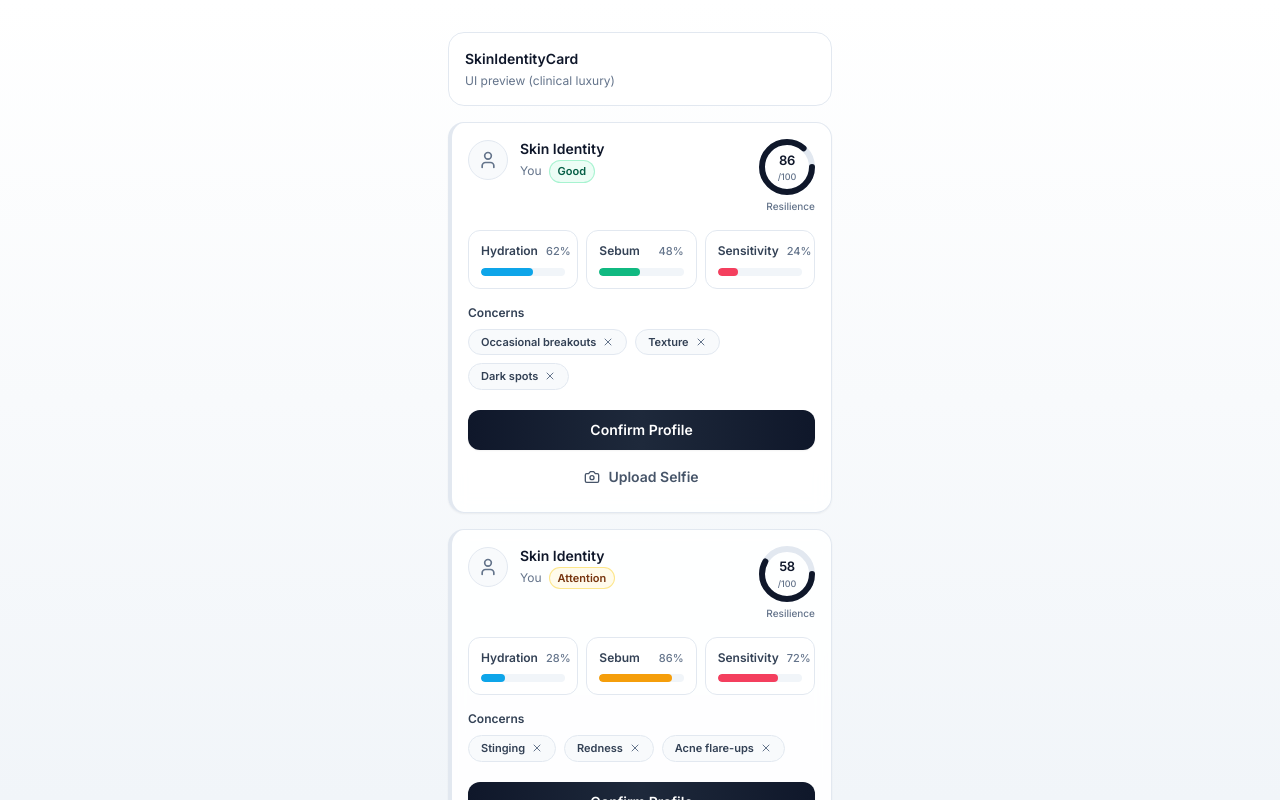
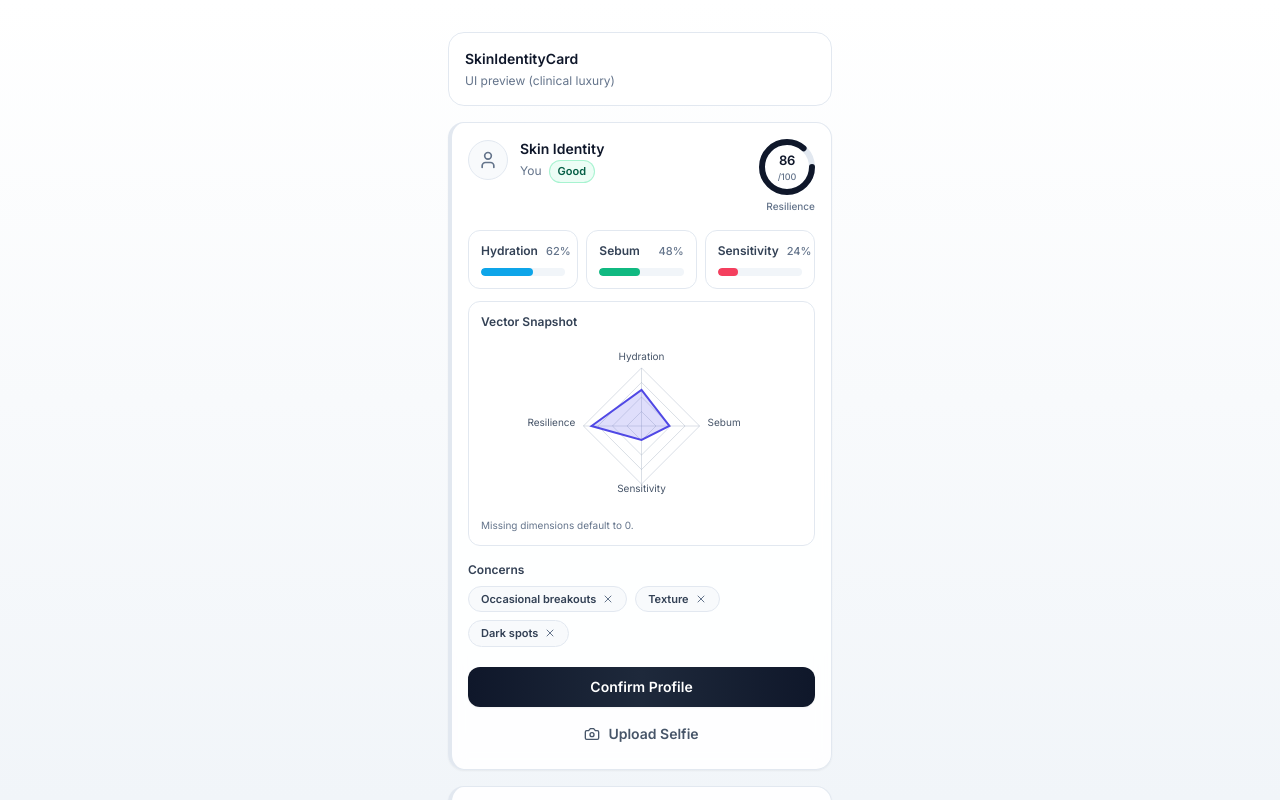
Before and after one commit to pengxu9-rgb/Aurora-Beauty-Decision-System, a Next.js app: page /chat/ui in a window 1280 px wide. Shown: the top 800 px of the page. Built offline with nearby package versions, Linux system fonts and the light colour scheme.

Commit message:
Chat UI: add radar chart (recharts, dynamic)

```diff
--- a/components/chat/SkinIdentityCard.tsx
+++ b/components/chat/SkinIdentityCard.tsx
@@ -2,7 +2,10 @@
 
 import { AnimatePresence, motion } from "framer-motion";
 import { Camera, User, X } from "lucide-react";
+import dynamic from "next/dynamic";
 import { useCallback, useEffect, useMemo, useState } from "react";
+
+import { cn } from "@/lib/cn";
 
 type SkinHealthStatus = "good" | "attention";
 
@@ -27,9 +30,10 @@ export type SkinIdentityCardProps = {
   onUploadSelfie?: () => void;
 };
 
-function cx(...parts: Array<string | false | null | undefined>) {
-  return parts.filter(Boolean).join(" ");
-}
+const SkinIdentityRadar = dynamic(() => import("./SkinIdentityRadar").then((m) => m.SkinIdentityRadar), {
+  ssr: false,
+  loading: () => <div className="h-44 w-full rounded-xl border border-slate-200 bg-slate-50" />,
+});
 
 function clampPercent(value: number) {
   if (!Number.isFinite(value)) return 0;
@@ -111,7 +115,7 @@ function MetricBar({
       </div>
       <div className="mt-2 h-2 w-full overflow-hidden rounded-full bg-slate-100">
         <div
-          className={cx("h-full rounded-full transition-colors", high ? "bg-amber-500" : barClassName)}
+          className={cn("h-full rounded-full transition-colors", high ? "bg-amber-500" : barClassName)}
           style={{ width: `${value}%` }}
           aria-hidden
         />
@@ -168,7 +172,7 @@ export function SkinIdentityCard({
       initial={{ opacity: 0, y: 14 }}
       animate={{ opacity: 1, y: 0 }}
       transition={{ duration: 0.35, ease: "easeOut" }}
-      className={cx(
+      className={cn(
         "w-full max-w-sm rounded-2xl border border-slate-200 bg-white/90 backdrop-blur shadow-sm",
         "border-l-4",
         statusBorderClass(status),
@@ -192,7 +196,7 @@ export function SkinIdentityCard({
               <div className="text-sm font-semibold text-slate-900">Skin Identity</div>
               <div className="mt-0.5 flex items-center gap-2">
                 <div className="text-xs text-slate-500">{name}</div>
-                <div className={cx("inline-flex items-center rounded-full px-2 py-0.5 text-[11px] font-semibold ring-1", pill.className)}>
+                <div className={cn("inline-flex items-center rounded-full px-2 py-0.5 text-[11px] font-semibold ring-1", pill.className)}>
                   {pill.label}
                 </div>
               </div>
@@ -206,6 +210,14 @@ export function SkinIdentityCard({
           <MetricBar metric={metrics[0]} barClassName="bg-sky-500" />
           <MetricBar metric={metrics[1]} barClassName="bg-emerald-500" />
           <MetricBar metric={metrics[2]} barClassName="bg-rose-500" />
+        </div>
+
+        <div className="mt-3 rounded-xl border border-slate-200 bg-white/70 p-3">
+          <div className="text-xs font-semibold text-slate-700">Vector Snapshot</div>
+          <div className="mt-2">
+            <SkinIdentityRadar hydration={hydration} sebum={sebum} sensitivity={sensitivity} resilienceScore={resilienceScore} />
+          </div>
+          <div className="mt-1 text-[10px] text-slate-500">Missing dimensions default to 0.</div>
         </div>
 
         <div className="mt-4">
@@ -225,7 +237,7 @@ export function SkinIdentityCard({
                   <button
                     type="button"
                     onClick={() => removeConcern(tag)}
-                    className={cx(
+                    className={cn(
                       "inline-flex items-center gap-1.5 rounded-full border border-slate-200 bg-slate-50 px-3 py-1 text-[11px] font-semibold text-slate-700",
                       "hover:bg-slate-100",
                       "focus:outline-none focus:ring-2 focus:ring-indigo-100 focus:border-indigo-200",
@@ -246,7 +258,7 @@ export function SkinIdentityCard({
           <button
             type="button"
             onClick={onConfirmProfile}
-            className={cx(
+            className={cn(
               "w-full rounded-xl px-4 py-2.5 text-sm font-semibold text-white",
               "bg-gradient-to-r from-slate-900 via-slate-800 to-slate-900",
               "shadow-sm hover:shadow-md hover:brightness-110 transition",
@@ -259,7 +271,7 @@ export function SkinIdentityCard({
           <button
             type="button"
             onClick={onUploadSelfie}
-            className={cx(
+            className={cn(
               "mt-2 w-full rounded-xl border border-transparent bg-transparent px-4 py-2 text-sm font-semibold text-slate-600",
               "hover:bg-slate-50 hover:text-slate-900",
               "focus:outline-none focus:ring-2 focus:ring-indigo-100 focus:border-indigo-200",
--- /dev/null
+++ b/components/chat/SkinIdentityRadar.tsx
@@ -0,0 +1,60 @@
+"use client";
+
+import React from "react";
+import {
+  PolarAngleAxis,
+  PolarGrid,
+  Radar,
+  RadarChart,
+  ResponsiveContainer,
+  Tooltip,
+} from "recharts";
+
+type RadarDatum = { axis: string; value: number };
+
+function clamp0to100(value: number) {
+  if (!Number.isFinite(value)) return 0;
+  return Math.max(0, Math.min(100, value));
+}
+
+export const SkinIdentityRadar = React.memo(function SkinIdentityRadar({
+  hydration,
+  sebum,
+  sensitivity,
+  resilienceScore,
+}: {
+  hydration: number;
+  sebum: number;
+  sensitivity: number;
+  resilienceScore: number;
+}) {
+  const data: RadarDatum[] = React.useMemo(() => {
+    const values = { Hydration: hydration, Sebum: sebum, Sensitivity: sensitivity, Resilience: resilienceScore };
+    const out = Object.entries(values).map(([axis, v]) => ({ axis, value: clamp0to100(v) }));
+    if (out.some((d) => !Number.isFinite(d.value))) {
+      // eslint-disable-next-line no-console
+      console.warn("[Aurora] SkinIdentityRadar: non-finite value detected; using 0 fallback.");
+    }
+    return out;
+  }, [hydration, sebum, sensitivity, resilienceScore]);
+
+  return (
+    <div className="h-44 w-full" aria-label="Skin radar chart">
+      <ResponsiveContainer width="100%" height="100%">
+        <RadarChart data={data} outerRadius="70%">
+          <PolarGrid stroke="rgba(148,163,184,0.35)" />
+          <PolarAngleAxis dataKey="axis" tick={{ fontSize: 10, fill: "#475569" }} />
+          <Tooltip formatter={(v) => [`${v}`, "Score"]} />
+          <Radar
+            dataKey="value"
+            stroke="hsl(var(--aurora-accent))"
+            fill="hsl(var(--aurora-accent))"
+            fillOpacity={0.18}
+            strokeWidth={2}
+            isAnimationActive={false}
+          />
+        </RadarChart>
+      </ResponsiveContainer>
+    </div>
+  );
+});
--- a/package.json
+++ b/package.json
@@ -19,7 +19,8 @@
     "next": "14.2.35",
     "react": "18.2.0",
     "react-dom": "18.2.0",
-    "react-markdown": "^9.0.3"
+    "react-markdown": "^9.0.3",
+    "recharts": "^2.15.4"
   },
   "devDependencies": {
     "@tailwindcss/typography": "^0.5.19",
```
Also changed, not shown: 1 other file (tests, documents, lock files or other folders).
